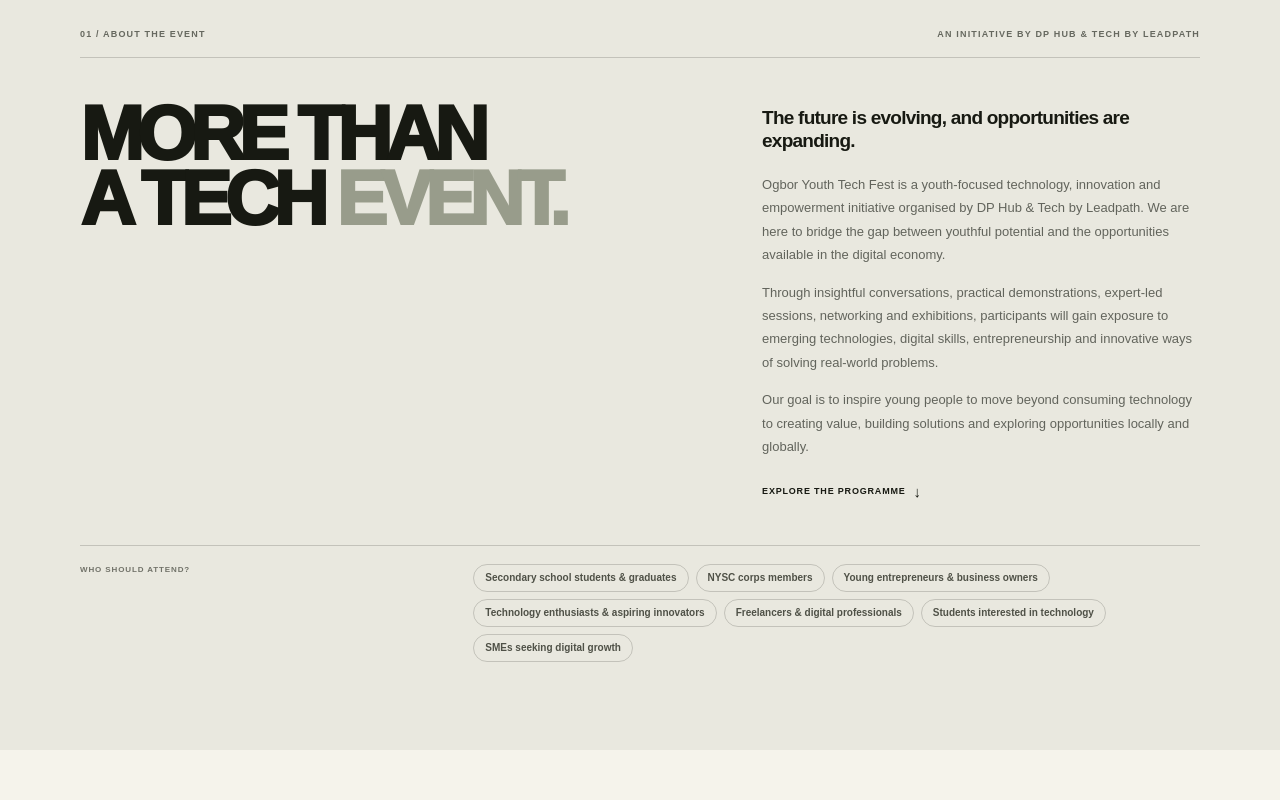
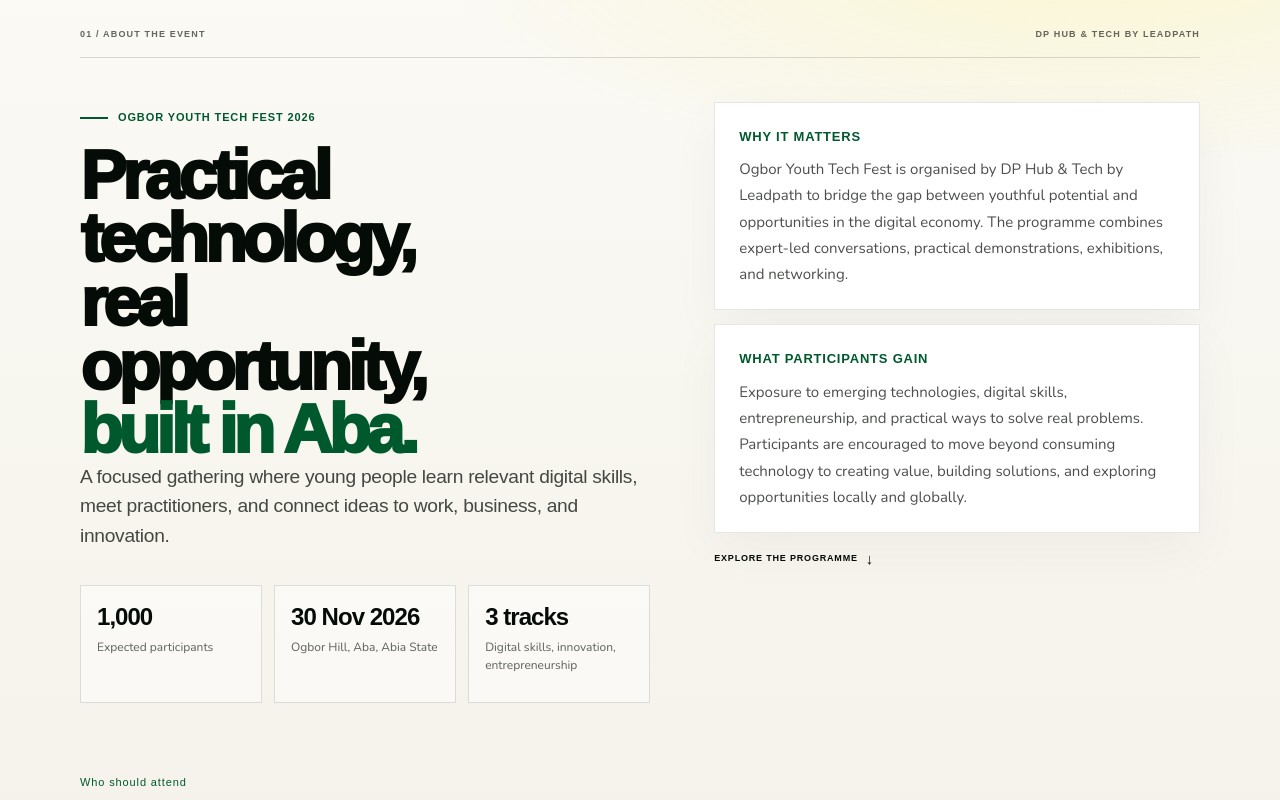
Before and after one commit to boyalonetechs/ogbor_youth_techfest, a Next.js app: page / in a window 1280 px wide. Shown: the part 860-1660 px from the top of the page. Built offline with nearby package versions, Linux system fonts and the light colour scheme; a web font is replaced by a local one.

Commit message:
Refine About section with hero brand styling

```diff
--- a/src/components/landing/About.tsx
+++ b/src/components/landing/About.tsx
@@ -1,5 +1,11 @@
 import SectionKicker from "./SectionKicker";
 import { attendeeRoles } from "./content";
+
+const highlights = [
+  { value: "1,000", label: "Expected participants" },
+  { value: "30 Nov 2026", label: "Ogbor Hill, Aba, Abia State" },
+  { value: "3 tracks", label: "Digital skills, innovation, entrepreneurship" },
+];
 
 export default function About() {
   return (
@@ -7,45 +13,72 @@ export default function About() {
       <SectionKicker
         index="01"
         label="ABOUT THE EVENT"
-        right="AN INITIATIVE BY DP HUB & TECH BY LEADPATH"
+        right="DP HUB & TECH BY LEADPATH"
       />
 
-      <div className="oytf-intro-grid">
-        <h2 className="oytf-display">
-          MORE THAN
-          <br />A TECH <span>EVENT.</span>
-        </h2>
+      <div className="oytf-about-layout">
+        <div className="oytf-about-lead">
+          <p className="oytf-about-eyebrow">Ogbor Youth Tech Fest 2026</p>
+          <h2 className="oytf-display oytf-about-title">
+            Practical technology,
+            <br />
+            real opportunity,
+            <br />
+            <span>built in Aba.</span>
+          </h2>
+          <p className="oytf-about-statement">
+            A focused gathering where young people learn relevant digital skills,
+            meet practitioners, and connect ideas to work, business, and
+            innovation.
+          </p>
 
-        <div className="oytf-intro-copy">
-          <p className="oytf-big-copy">
-            The future is evolving, and opportunities are expanding.
-          </p>
-          <p className="oytf-body">
-            Ogbor Youth Tech Fest is a youth-focused technology, innovation and
-            empowerment initiative organised by DP Hub &amp; Tech by Leadpath.
-            We are here to bridge the gap between youthful potential and the
-            opportunities available in the digital economy.
-          </p>
-          <p className="oytf-body">
-            Through insightful conversations, practical demonstrations,
-            expert-led sessions, networking and exhibitions, participants will
-            gain exposure to emerging technologies, digital skills,
-            entrepreneurship and innovative ways of solving real-world
-            problems.
-          </p>
-          <p className="oytf-body">
-            Our goal is to inspire young people to move beyond consuming
-            technology to creating value, building solutions and exploring
-            opportunities locally and globally.
-          </p>
-          <a className="oytf-text-link" href="#programme">
-            EXPLORE THE PROGRAMME <span aria-hidden="true">↓</span>
+          <div className="oytf-about-highlights" aria-label="Event highlights">
+            {highlights.map((item) => (
+              <div className="oytf-about-highlight" key={item.label}>
+                <strong>{item.value}</strong>
+                <span>{item.label}</span>
+              </div>
+            ))}
+          </div>
+        </div>
+
+        <div className="oytf-about-content">
+          <div className="oytf-about-card">
+            <h3>Why it matters</h3>
+            <p>
+              Ogbor Youth Tech Fest is organised by DP Hub &amp; Tech by
+              Leadpath to bridge the gap between youthful potential and
+              opportunities in the digital economy. The programme combines
+              expert-led conversations, practical demonstrations, exhibitions,
+              and networking.
+            </p>
+          </div>
+
+          <div className="oytf-about-card">
+            <h3>What participants gain</h3>
+            <p>
+              Exposure to emerging technologies, digital skills,
+              entrepreneurship, and practical ways to solve real problems.
+              Participants are encouraged to move beyond consuming technology to
+              creating value, building solutions, and exploring opportunities
+              locally and globally.
+            </p>
+          </div>
+
+          <a className="oytf-text-link oytf-about-link" href="#programme">
+            Explore the programme <span aria-hidden="true">↓</span>
           </a>
         </div>
       </div>
 
-      <div className="oytf-audience">
-        <span className="oytf-audience-label">WHO SHOULD ATTEND?</span>
+      <div className="oytf-audience oytf-about-audience">
+        <div className="oytf-audience-head">
+          <span className="oytf-audience-label">Who should attend</span>
+          <p>
+            Students, early-career professionals, founders, and anyone ready to
+            grow in the digital economy.
+          </p>
+        </div>
         <div className="oytf-chips">
           {attendeeRoles.map((role) => (
             <span className="oytf-chip" key={role}>
--- a/src/components/landing/landing.css
+++ b/src/components/landing/landing.css
@@ -160,67 +160,167 @@
 
 /* About ---------------------------------------------------------------- */
 .oytf-about {
-  background: #e9e8df;
-}
-
-.oytf-intro-grid {
+  background:
+    radial-gradient(1200px 420px at 85% 0%, rgba(250, 224, 26, 0.16), transparent 55%),
+    linear-gradient(180deg, #fbfaf5 0%, #f3f1e8 100%);
+  color: var(--hero-black, #050b06);
+}
+
+.oytf-about .oytf-kicker {
+  border-bottom-color: rgba(5, 11, 6, 0.14);
+  color: rgba(5, 11, 6, 0.62);
+}
+
+.oytf-about-layout {
   display: grid;
-  grid-template-columns: 1.15fr 0.85fr;
-  gap: 8%;
-  padding-top: 43px;
-}
-
-.oytf-intro-copy {
-  max-width: 460px;
-  padding-top: 5px;
-}
-
-.oytf-big-copy {
-  margin: 0 0 20px;
-  font-size: 19px;
+  grid-template-columns: minmax(0, 1.08fr) minmax(320px, 0.92fr);
+  gap: clamp(28px, 5vw, 72px);
+  padding-top: 44px;
+  align-items: start;
+}
+
+.oytf-about-eyebrow {
+  display: inline-flex;
+  align-items: center;
+  gap: 10px;
+  margin: 0 0 18px;
+  color: var(--hero-green, #00592d);
+  font-size: 11px;
   font-weight: 800;
+  letter-spacing: 0.08em;
+  text-transform: uppercase;
+}
+
+.oytf-about-eyebrow::before {
+  content: "";
+  width: 28px;
+  height: 2px;
+  background: var(--hero-green, #00592d);
+}
+
+.oytf-about-title {
+  color: var(--hero-black, #050b06);
+  font-size: clamp(44px, 5.4vw, 74px);
+  line-height: 0.92;
+  letter-spacing: -0.065em;
+  max-width: 10.5ch;
+}
+
+.oytf-about-title span {
+  color: var(--hero-green, #00592d);
+}
+
+.oytf-about-statement {
+  margin: 24px 0 0;
+  max-width: 42rem;
+  color: rgba(5, 11, 6, 0.74);
+  font-size: clamp(17px, 1.5vw, 21px);
+  line-height: 1.55;
+  letter-spacing: -0.015em;
+}
+
+.oytf-about-highlights {
+  display: grid;
+  grid-template-columns: repeat(3, minmax(0, 1fr));
+  gap: 12px;
+  margin-top: 34px;
+}
+
+.oytf-about-highlight {
+  min-height: 118px;
+  padding: 18px 16px;
+  border: 1px solid rgba(5, 11, 6, 0.12);
+  background: rgba(255, 255, 255, 0.52);
+}
+
+.oytf-about-highlight strong {
+  display: block;
+  margin-bottom: 10px;
+  color: var(--hero-black, #050b06);
+  font-size: clamp(18px, 2vw, 24px);
+  font-weight: 900;
+  line-height: 1.05;
   letter-spacing: -0.04em;
-  line-height: 1.25;
-}
-
-.oytf-body {
-  margin: 14px 0;
-  color: #62645c;
+}
+
+.oytf-about-highlight span {
+  display: block;
+  color: rgba(5, 11, 6, 0.64);
+  font-size: 12px;
+  line-height: 1.45;
+  font-family: var(--font-rounded), system-ui, sans-serif;
+}
+
+.oytf-about-content {
+  display: grid;
+  gap: 14px;
+}
+
+.oytf-about-card {
+  padding: 24px 24px 22px;
+  border: 1px solid rgba(5, 11, 6, 0.1);
+  background: #fff;
+  box-shadow: 0 18px 50px rgba(5, 11, 6, 0.04);
+}
+
+.oytf-about-card h3 {
+  margin: 0 0 10px;
+  color: var(--hero-green, #00592d);
   font-size: 13px;
-  line-height: 1.8;
-}
-
-.oytf-audience {
-  display: grid;
-  grid-template-columns: 0.8fr 1.6fr;
-  gap: 30px;
-  margin-top: 44px;
-  padding-top: 18px;
-  border-top: 1px solid var(--oytf-line);
-}
-
-.oytf-audience-label {
-  color: #717269;
-  font-size: 8px;
   font-weight: 800;
-  letter-spacing: 0.11em;
-  line-height: 1.6;
-}
-
-.oytf-chips {
-  display: flex;
-  flex-wrap: wrap;
-  gap: 7px;
-}
-
-.oytf-chip {
-  border: 1px solid var(--oytf-line);
-  border-radius: 30px;
-  padding: 8px 11px;
-  color: #4f5147;
-  font-size: 10px;
-  font-weight: 700;
-  line-height: 1;
+  letter-spacing: 0.06em;
+  text-transform: uppercase;
+}
+
+.oytf-about-card p {
+  margin: 0;
+  color: rgba(5, 11, 6, 0.72);
+  font-size: 15px;
+  line-height: 1.75;
+  font-family: var(--font-rounded), system-ui, sans-serif;
+}
+
+.oytf-about-link {
+  margin-top: 4px;
+  color: var(--hero-black, #050b06);
+  font-weight: 800;
+}
+
+.oytf-about-link:hover {
+  color: var(--hero-green, #00592d);
+}
+
+.oytf-about-audience {
+  grid-template-columns: minmax(240px, 0.72fr) minmax(0, 1.28fr);
+  gap: 28px;
+  margin-top: 42px;
+  padding-top: 24px;
+  border-top-color: rgba(5, 11, 6, 0.14);
+  align-items: start;
+}
+
+.oytf-audience-head p {
+  margin: 10px 0 0;
+  max-width: 34ch;
+  color: rgba(5, 11, 6, 0.66);
+  font-size: 14px;
+  line-height: 1.55;
+  font-family: var(--font-rounded), system-ui, sans-serif;
+}
+
+.oytf-about .oytf-audience-label {
+  color: var(--hero-green, #00592d);
+  font-size: 11px;
+  letter-spacing: 0.08em;
+}
+
+.oytf-about .oytf-chip {
+  border-color: rgba(5, 11, 6, 0.14);
+  background: rgba(255, 255, 255, 0.55);
+  color: rgba(5, 11, 6, 0.78);
+  font-family: var(--font-rounded), system-ui, sans-serif;
+  font-size: 12px;
+  padding: 9px 13px;
 }
 
 /* Objectives ----------------------------------------------------------- */
@@ -1291,6 +1391,24 @@
     padding-bottom: 22px;
   }
 
+  .oytf-about-layout {
+    grid-template-columns: 1fr;
+    gap: 24px;
+  }
+
+  .oytf-about-title {
+    max-width: 14ch;
+  }
+
+  .oytf-about-highlights {
+    grid-template-columns: repeat(3, minmax(0, 1fr));
+  }
+
+  .oytf-about-audience {
+    grid-template-columns: 1fr;
+    gap: 14px;
+  }
+
   .oytf-intro-grid {
     gap: 6%;
   }
@@ -1377,6 +1495,42 @@
 
   .oytf-display {
     font-size: clamp(40px, 12vw, 58px);
+  }
+
+  .oytf-about-layout {
+    grid-template-columns: 1fr;
+    gap: 22px;
+    padding-top: 30px;
+  }
+
+  .oytf-about-title {
+    max-width: none;
+  }
+
+  .oytf-about-statement {
+    font-size: 16px;
+  }
+
+  .oytf-about-highlights {
+    grid-template-columns: 1fr;
+  }
+
+  .oytf-about-highlight {
+    min-height: 0;
+  }
+
+  .oytf-about-card {
+    padding: 18px;
+  }
+
+  .oytf-about-card p {
+    font-size: 14px;
+  }
+
+  .oytf-about-audience {
+    grid-template-columns: 1fr;
+    gap: 14px;
+    margin-top: 30px;
   }
 
   .oytf-intro-grid {
```
